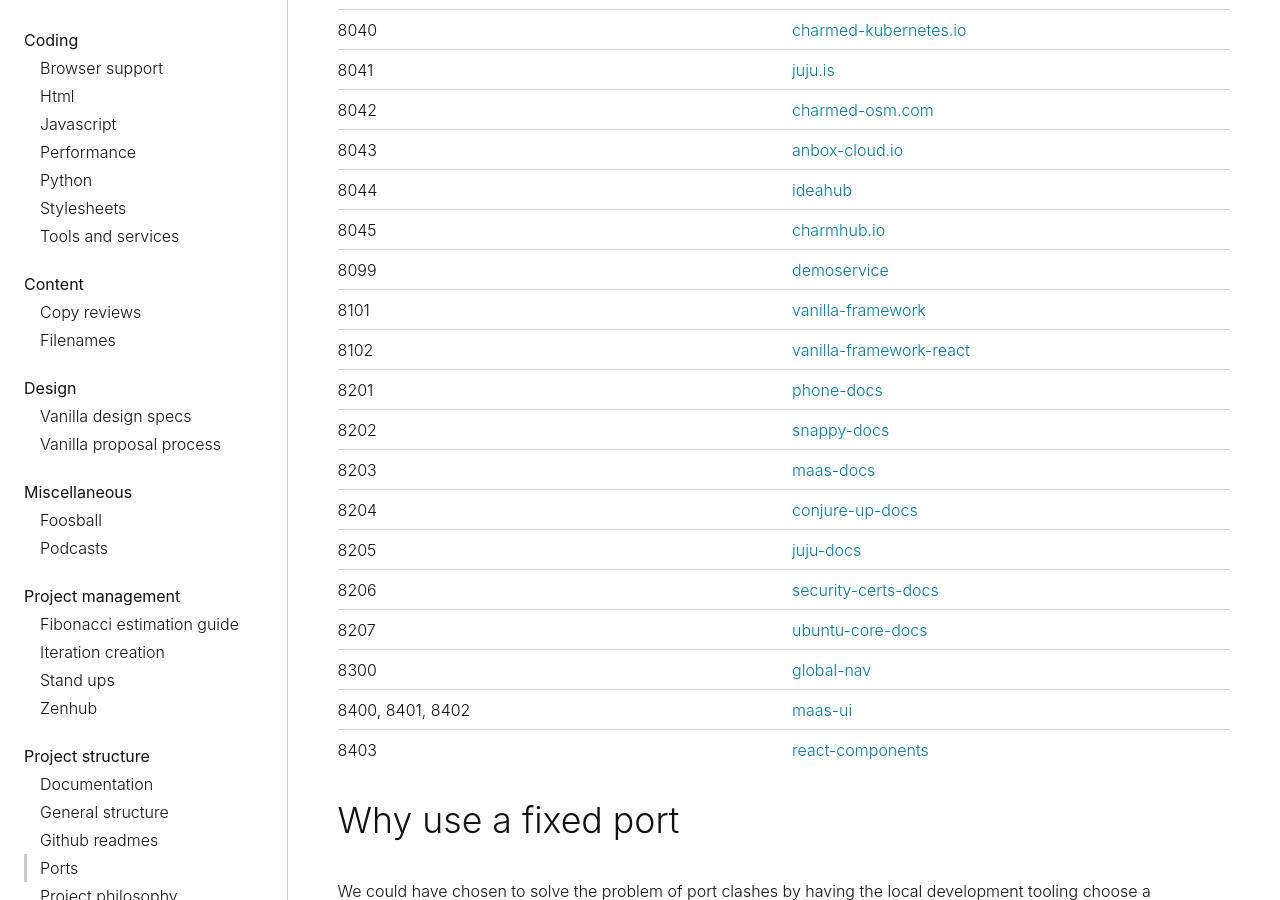
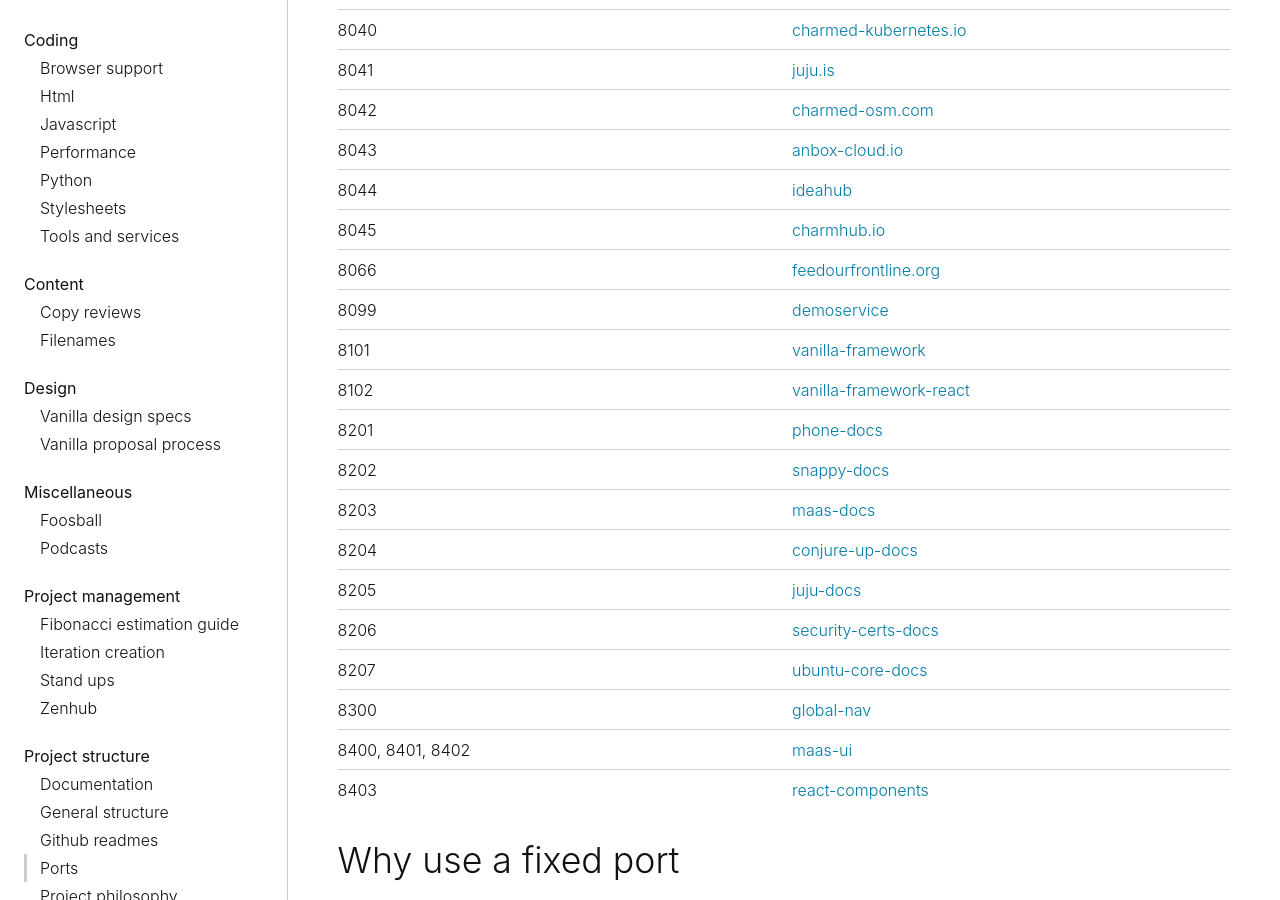
Before and after one commit to canonical-web-and-design/practices, a Jekyll site: the page built from project-structure/ports.md, in a window 1280 px wide and 900 px high, scrolled down 2205 px. Built offline with Jekyll 4.4.1, drawn with Linux system fonts in a browser that asks for light colours; some web fonts are replaced.

Commit message:
Add feedourfrontline.org port

```diff
--- a/project-structure/ports.md
+++ b/project-structure/ports.md
@@ -58,6 +58,7 @@
 | 8043             | [anbox-cloud.io](https://github.com/canonical-web-and-design/anbox-cloud.io)                        |
 | 8044             | [ideahub](https://github.com/canonical-web-and-design/ideahub)                                      |
 | 8045             | [charmhub.io](https://github.com/canonical-web-and-design/charmhub.io)                              |
+| 8066             | [feedourfrontline.org](https://github.com/canonical-web-and-design/feedourfrontline.org)            |
 | 8099             | [demoservice](https://github.com/canonical-web-and-design/demoservice)                              |
 | 8101             | [vanilla-framework](https://github.com/canonical-web-and-design/vanilla-framework)                  |
 | 8102             | [vanilla-framework-react](https://github.com/canonical-web-and-design/vanilla-framework-react)      |
```
